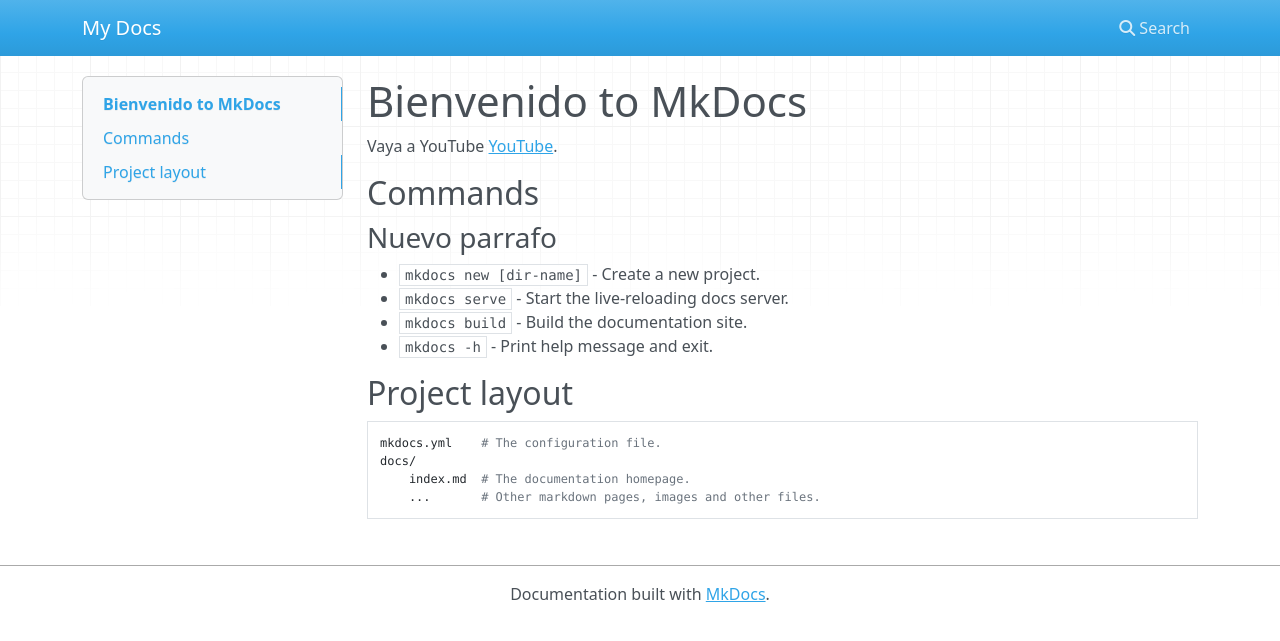
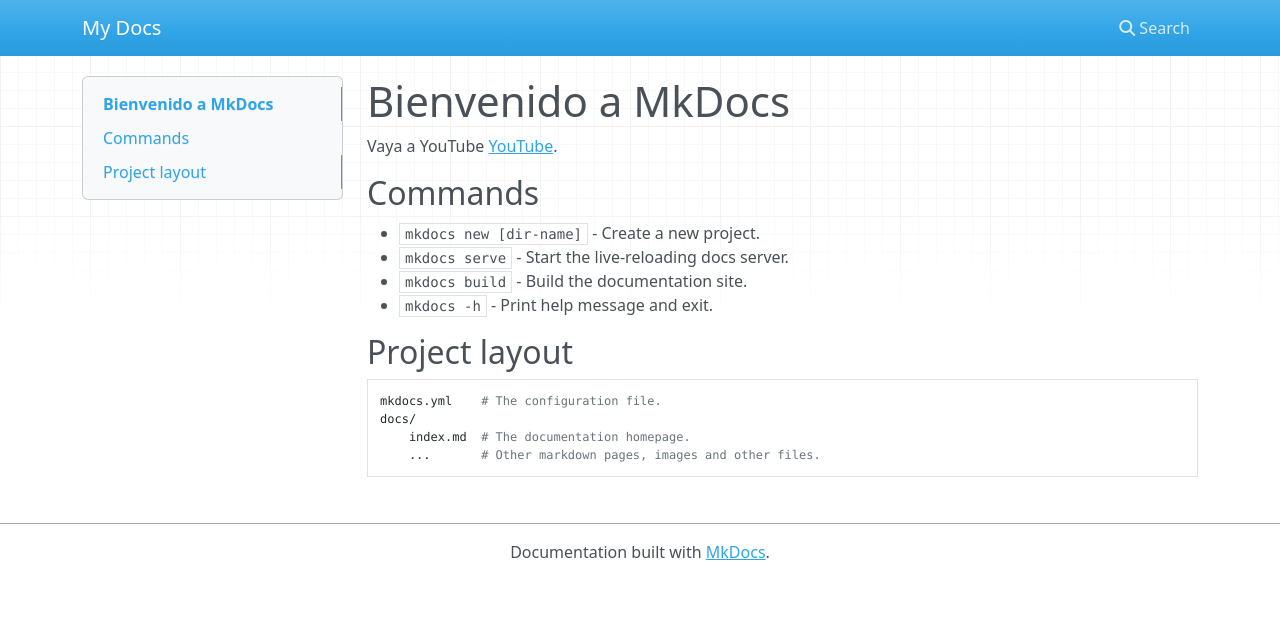
Before and after one commit to jrosojo950/SRI, an MkDocs documentation site: the page built from docs/index.md, in a window 1280 px wide. Shown: the top 641 px of the page. Built offline with MkDocs 1.6.1, drawn with Linux system fonts in a browser that asks for light colours; nearby versions of some CDN libraries.

```diff
--- a/docs/index.md
+++ b/docs/index.md
@@ -1,9 +1,8 @@
-# Bienvenido to MkDocs
+# Bienvenido a MkDocs
 
 Vaya a YouTube [YouTube](https://www.youtube.com).
 
 ## Commands
-### Nuevo parrafo
 * `mkdocs new [dir-name]` - Create a new project.
 * `mkdocs serve` - Start the live-reloading docs server.
 * `mkdocs build` - Build the documentation site.
```
